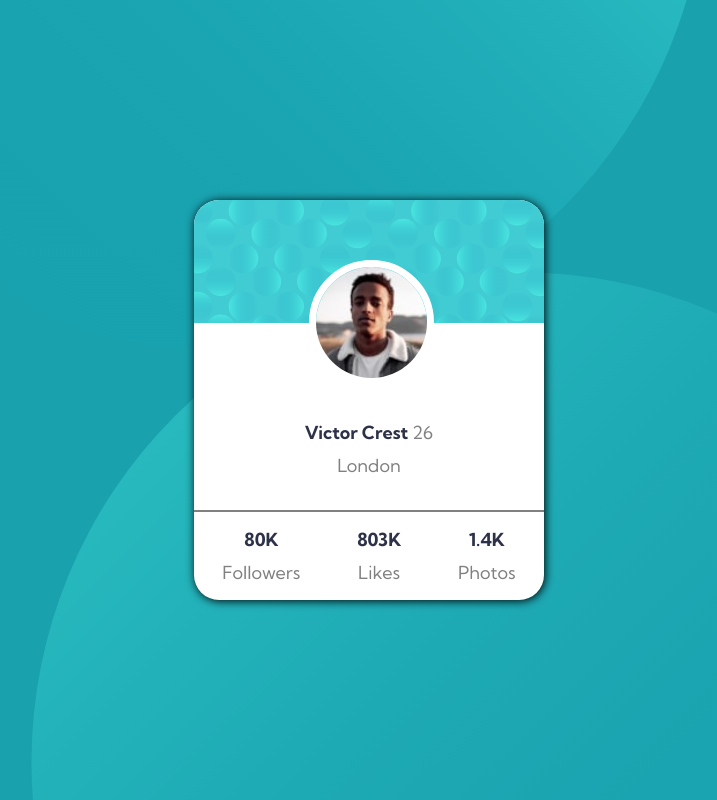
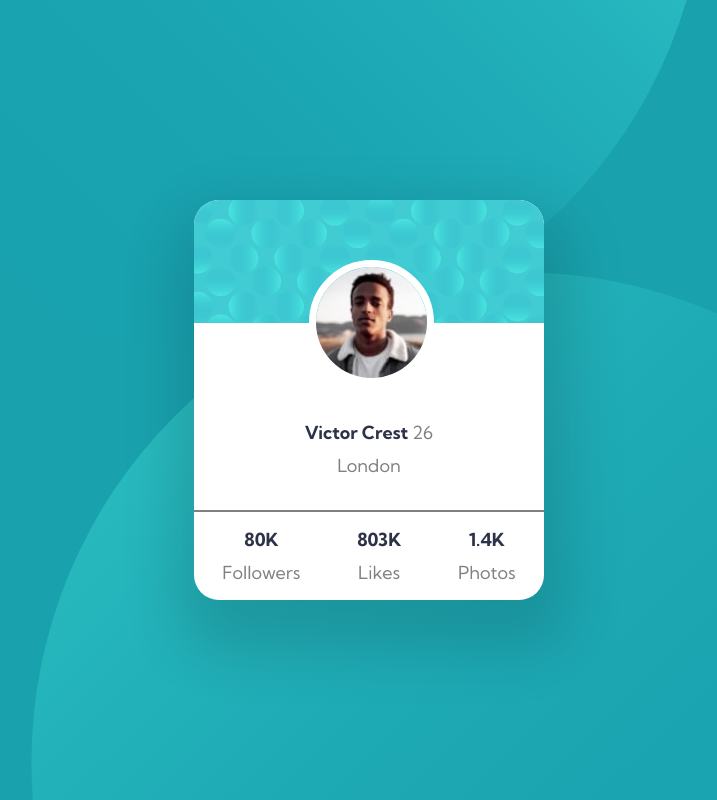
Before and after one commit to Kaedh/frontend-mentor-challenges, a plain HTML site: page profile-card-component/index.html in a window 1280 px wide. Shown: the whole page, without its empty margins (271-988 px from the left). Drawn offline with Linux system fonts and the light colour scheme.

Commit message:
add shadow-box

```diff
--- a/profile-card-component/css/style.css
+++ b/profile-card-component/css/style.css
@@ -32,7 +32,7 @@ body {
     flex-direction: column;
     border-radius: 25px 25px;
     z-index: 1;
-    box-shadow: 1px 1px  10px  black;
+    box-shadow: 5px 30px 60px 20px rgba(0, 0, 0, .14);
 }
 
 .card-header {
```
